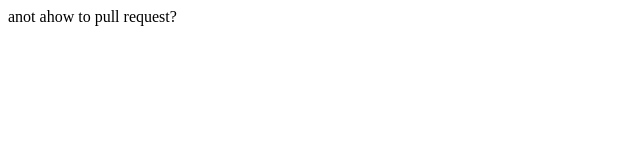
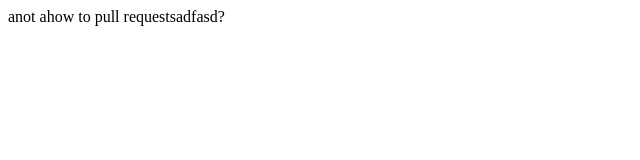
Before and after one commit to xqr3218/next-demo, a Next.js app: page /a in a window 1280 px wide. Shown: the top 160 px of the page, without its empty margins (0-640 px from the left). Built offline with nearby package versions, Linux system fonts and the light colour scheme.

Commit message:
change readme1 origin master

```diff
--- a/pages/a.js
+++ b/pages/a.js
@@ -2,6 +2,6 @@ export default () => (
     <div>
         a
         {`not a`}
-        {`how to pull request?`}
+        {`how to pull requestsadfasd?`}
     </div>
 )
```
